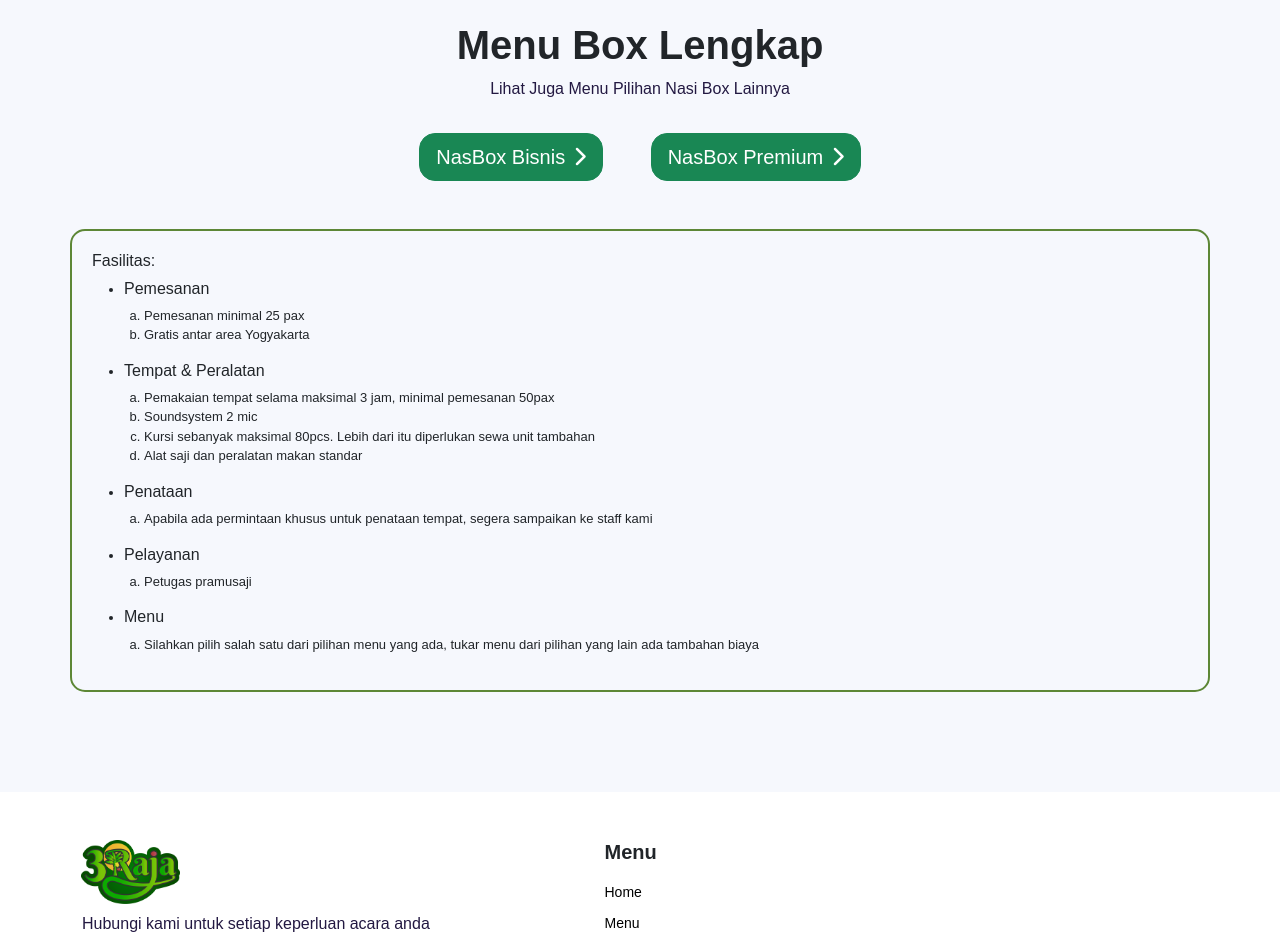
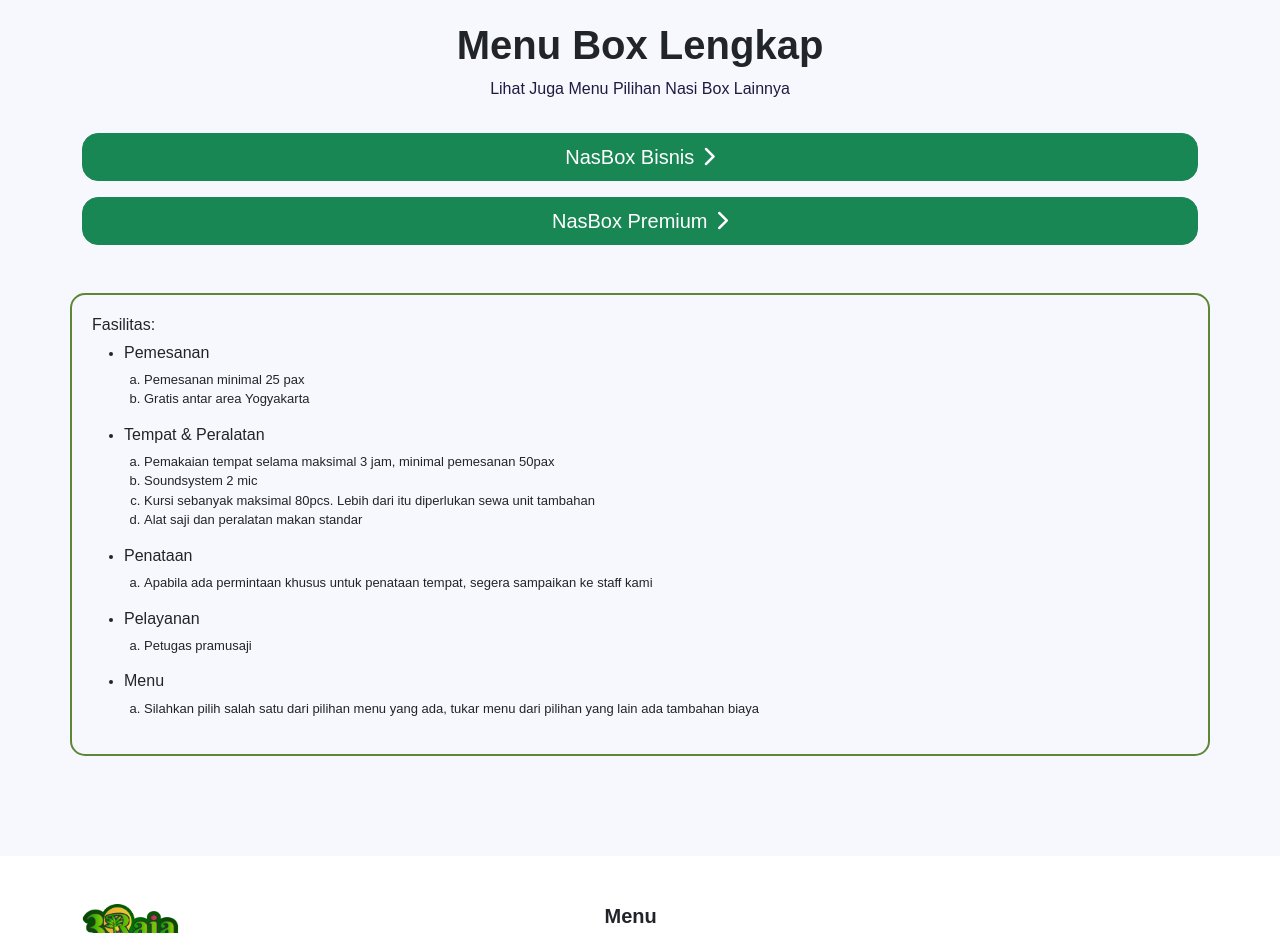
Before and after one commit to AgriAdhiatma24/3raja-resto-profile, a React (Vite) app: page /nasbox-ekonomis in a window 1280 px wide. Shown: the part 1420-2353 px from the top of the page. Built offline with nearby package versions, Linux system fonts and the light colour scheme; grey boxes are pictures that could not be loaded; a web font is replaced by a local one.

Commit message:
fix button nasi box page

```diff
--- a/src/pages/NasiBoxBisnis.jsx
+++ b/src/pages/NasiBoxBisnis.jsx
@@ -44,13 +44,13 @@
           data-aos-duration="1000"
         >
           <button
-            className="btn btn-success rounded-4 btn-lg me-5"
+            className="btn btn-success rounded-4 btn-lg me-5 d-block w-100 mb-3"
             onClick={() => navigate("/nasbox-ekonomis")}
           >
             NasBox Ekonomis<i className="fa-solid fa-chevron-right ms-2"></i>
           </button>
           <button
-            className="btn btn-success rounded-4 btn-lg"
+            className="btn btn-success rounded-4 btn-lg d-block w-100"
             onClick={() => navigate("/nasbox-premium")}
           >
             NasBox Premium<i className="fa-solid fa-chevron-right ms-2"></i>
--- a/src/pages/NasiBoxEkonomis.jsx
+++ b/src/pages/NasiBoxEkonomis.jsx
@@ -44,13 +44,13 @@
           data-aos-duration="1000"
         >
           <button
-            className="btn btn-success rounded-4 btn-lg me-5"
+            className="btn btn-success rounded-4 btn-lg me-5 d-block w-100 mb-3"
             onClick={() => navigate("/nasbox-bisnis")}
           >
             NasBox Bisnis<i className="fa-solid fa-chevron-right ms-2"></i>
           </button>
           <button
-            className="btn btn-success rounded-4 btn-lg"
+            className="btn btn-success rounded-4 btn-lg d-block w-100"
             onClick={() => navigate("/nasbox-premium")}
           >
             NasBox Premium<i className="fa-solid fa-chevron-right ms-2"></i>
--- a/src/pages/NasiBoxPremium.jsx
+++ b/src/pages/NasiBoxPremium.jsx
@@ -44,13 +44,13 @@
           data-aos-duration="1000"
         >
           <button
-            className="btn btn-success rounded-4 btn-lg me-5"
+            className="btn btn-success rounded-4 btn-lg me-5 d-block w-100 mb-3"
             onClick={() => navigate("/nasbox-ekonomis")}
           >
             NasBox Ekonomis<i className="fa-solid fa-chevron-right ms-2"></i>
           </button>
           <button
-            className="btn btn-success rounded-4 btn-lg"
+            className="btn btn-success rounded-4 btn-lg d-block w-100"
             onClick={() => navigate("/nasbox-bisnis")}
           >
             NasBox Bisnis<i className="fa-solid fa-chevron-right ms-2"></i>
```
